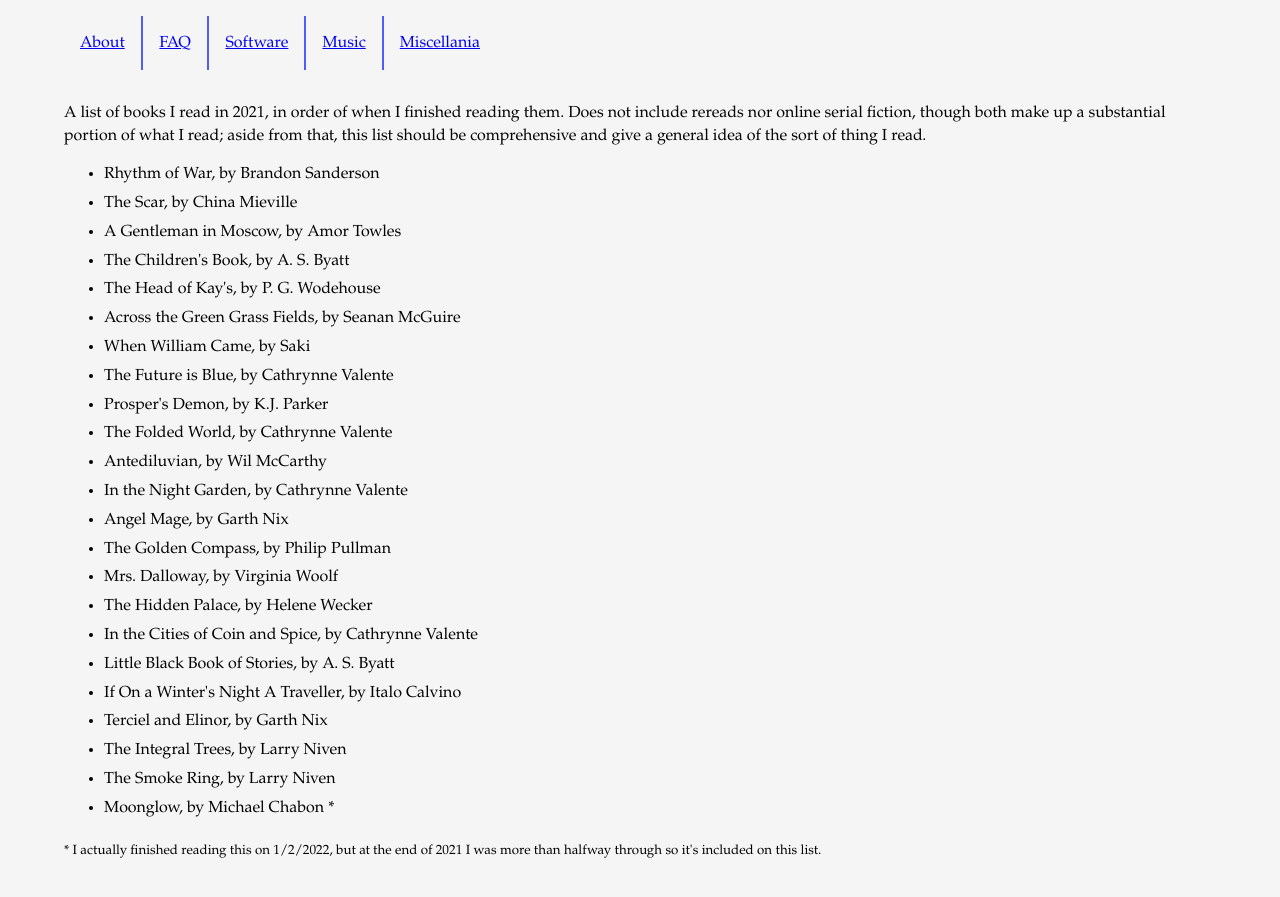
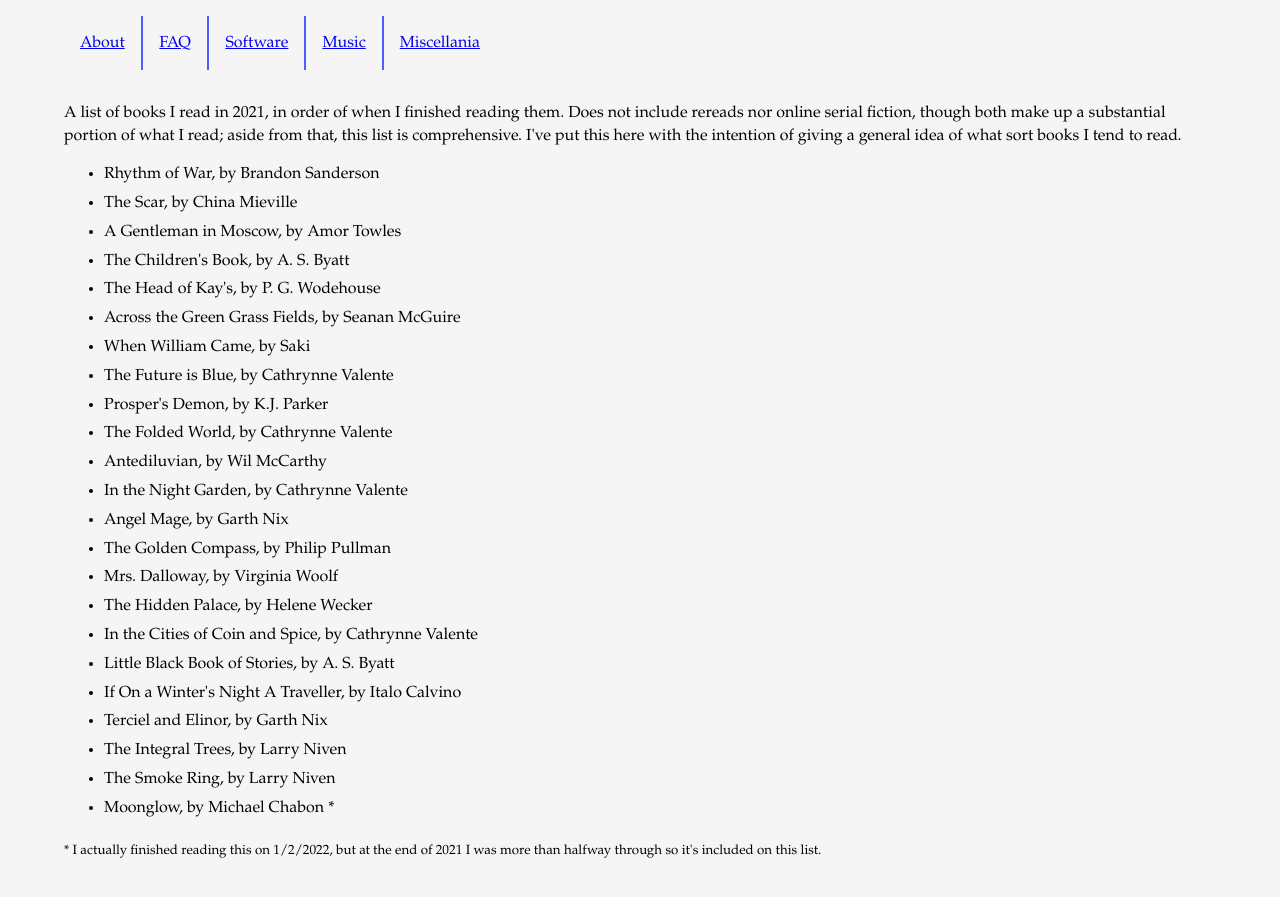
Before and after one commit to ForrestWeiswolf/forrestweiswolf.github.io, a Jekyll site: the page built from miscellania/books-2021.html, in a window 1280 px wide. Shown: the top 897 px of the page. Built offline with Jekyll 4.4.1, drawn with Linux system fonts in a browser that asks for light colours.

Commit message:
Improve phrasing of intro to list of books read in 2021

```diff
--- a/miscellania/books-2021.html
+++ b/miscellania/books-2021.html
@@ -3,7 +3,7 @@ layout: default
 title: Books read in 2021
 ---
 <div>
-  <p>A list of books I read in 2021, in order of when I finished reading them. Does not include rereads nor online serial fiction, though both make up a substantial portion of what I read; aside from that, this list should be comprehensive and give a general idea of the sort of thing I read.</p>
+  <p>A list of books I read in 2021, in order of when I finished reading them. Does not include rereads nor online serial fiction, though both make up a substantial portion of what I read; aside from that, this list is comprehensive. I've put this here with the intention of giving a general idea of what sort books I tend to read.</p>
   <ul>
     <li>Rhythm of War, by Brandon Sanderson</li>
     <li>The Scar, by China Mieville</li>
```
